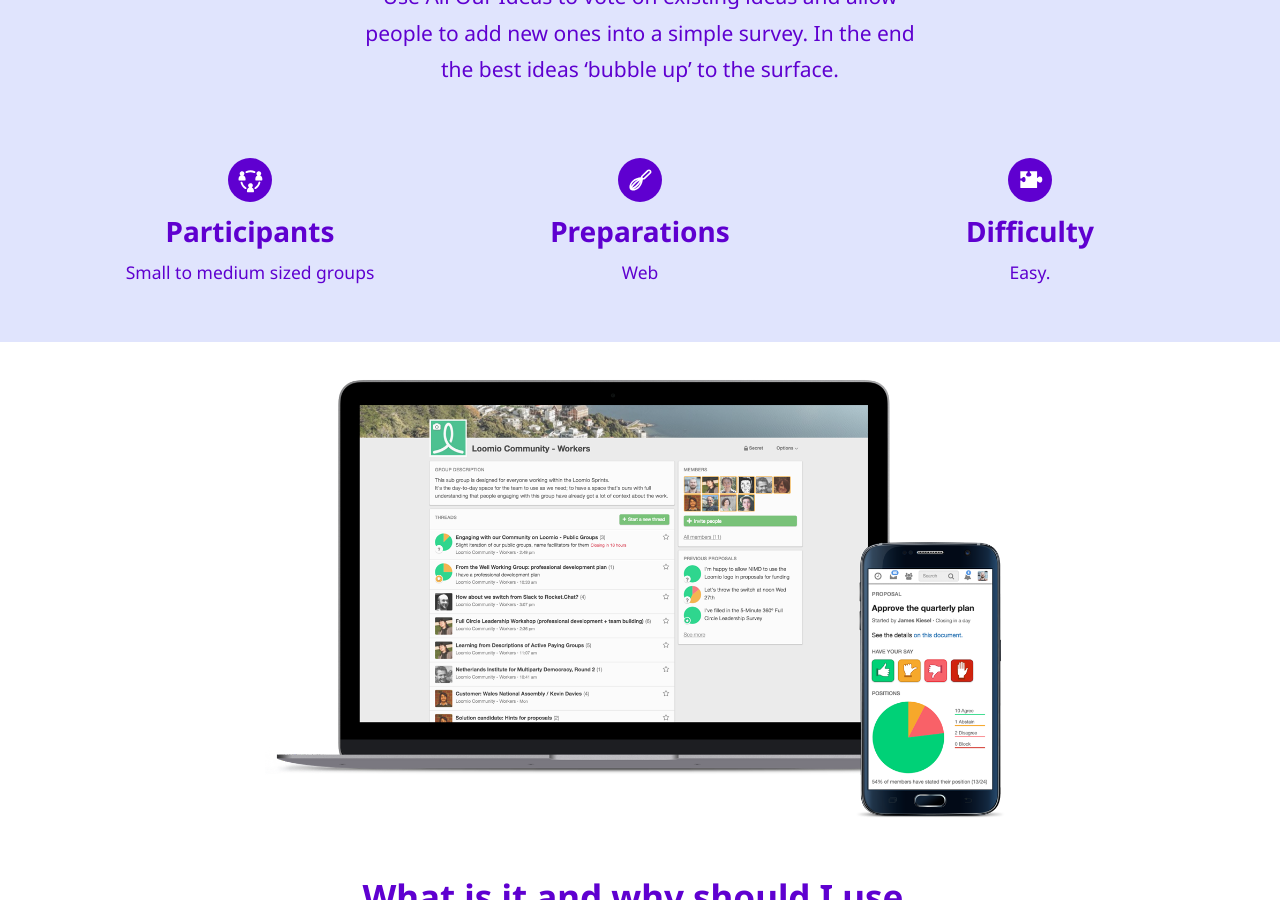
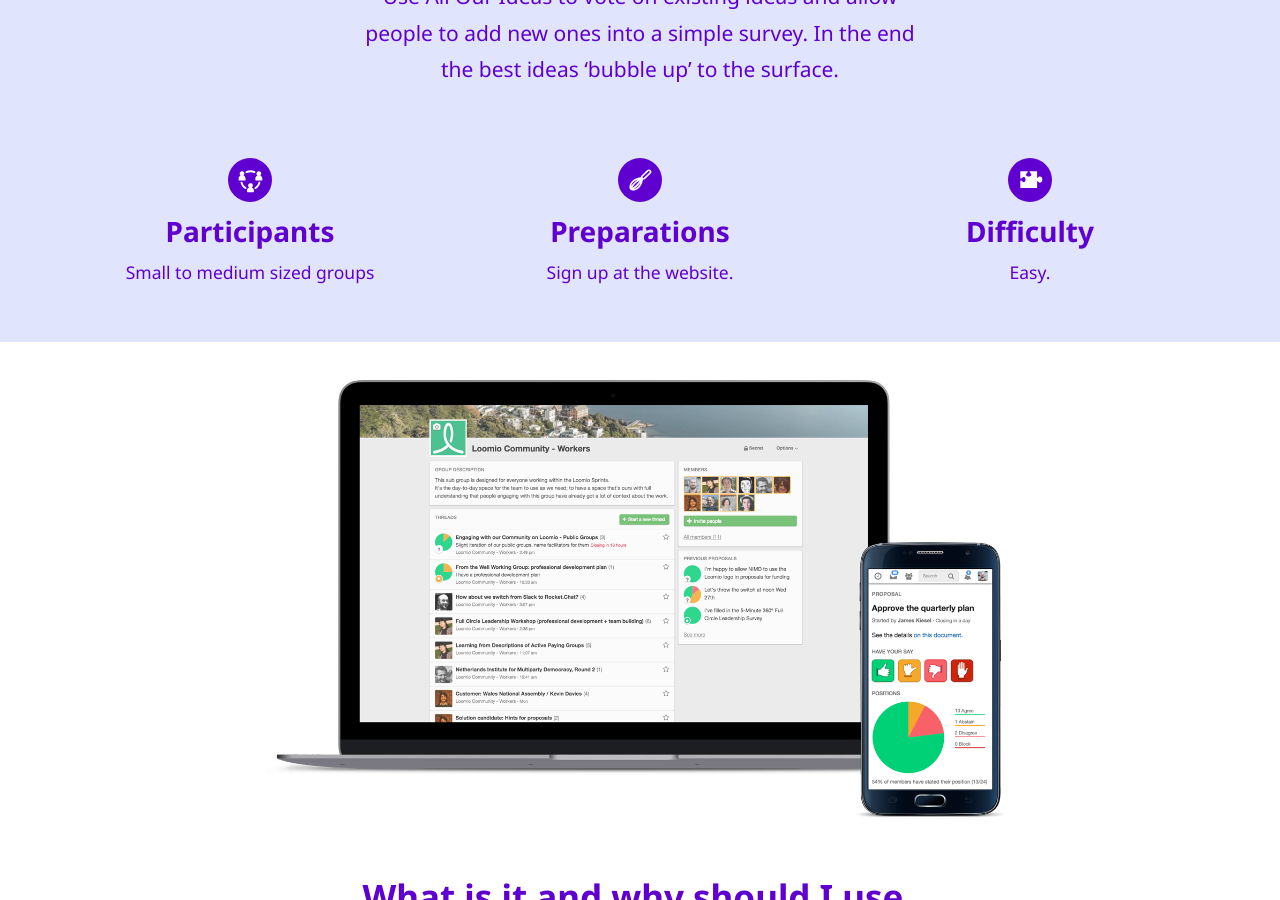
Before and after one commit to digidemlab/democat, a Jekyll site: the page built from _posts/2016-11-28-allourideas.md, in a window 1280 px wide and 900 px high, scrolled down 480 px. Built offline with Jekyll 4.4.1, drawn with Linux system fonts in a browser that asks for light colours.

Commit message:
Updated Allourideas

```diff
--- a/_posts/2016-11-28-allourideas.md
+++ b/_posts/2016-11-28-allourideas.md
@@ -9,7 +9,7 @@
 image: loomio.png
 video: https://www.youtube.com/watch?v=eZDBMfe3iPE
 participants: Small to medium sized groups
-preparations: Web
+preparations: Sign up at the website.
 difficulty: 'Easy. '
 democat: box
 democatsays:
```
